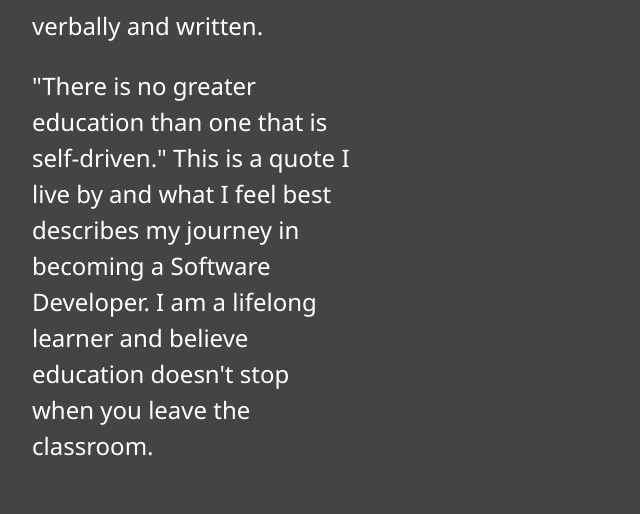
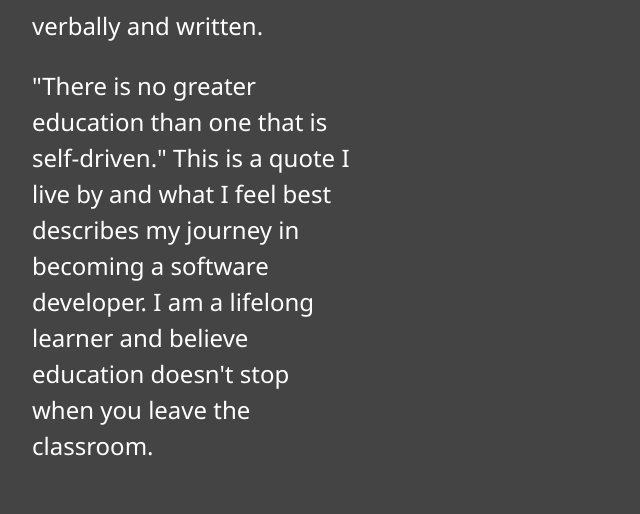
Before and after one commit to ralphwright/portfolio, a plain HTML site: page about.html in a window 1280 px wide. Shown: the part 916-1430 px from the top of the page, 504-1144 px from the left. Drawn offline with Linux system fonts and the light colour scheme.

Commit message:
fixing bugs

```diff
--- a/about.html
+++ b/about.html
@@ -79,7 +79,7 @@
             <p>
               "There is no greater education than one that is self-driven." This
               is a quote I live by and what I feel best describes my journey in
-              becoming a Software Developer. I am a lifelong learner and believe
+              becoming a software developer. I am a lifelong learner and believe
               education doesn't stop when you leave the classroom.
             </p>
           </div>
```
